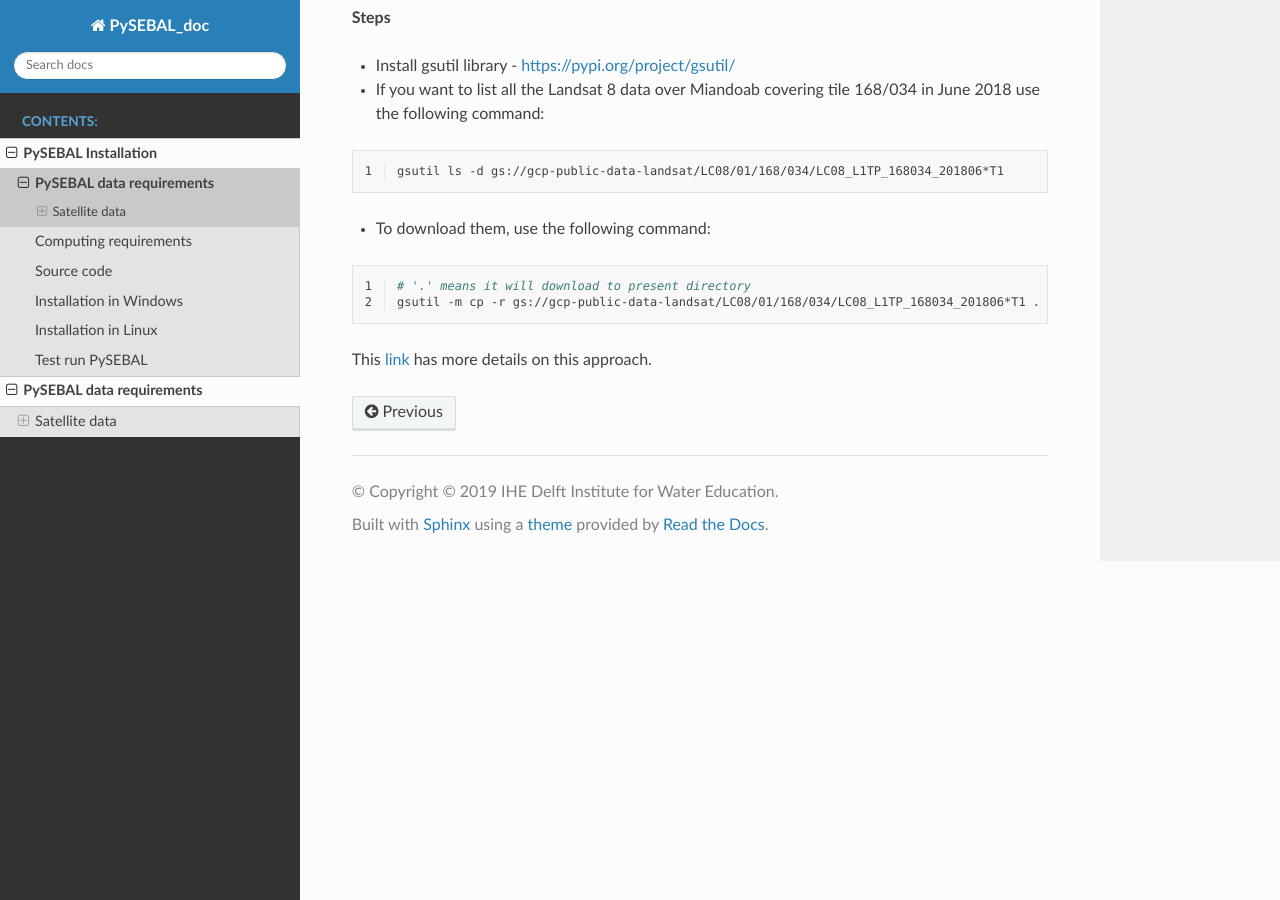
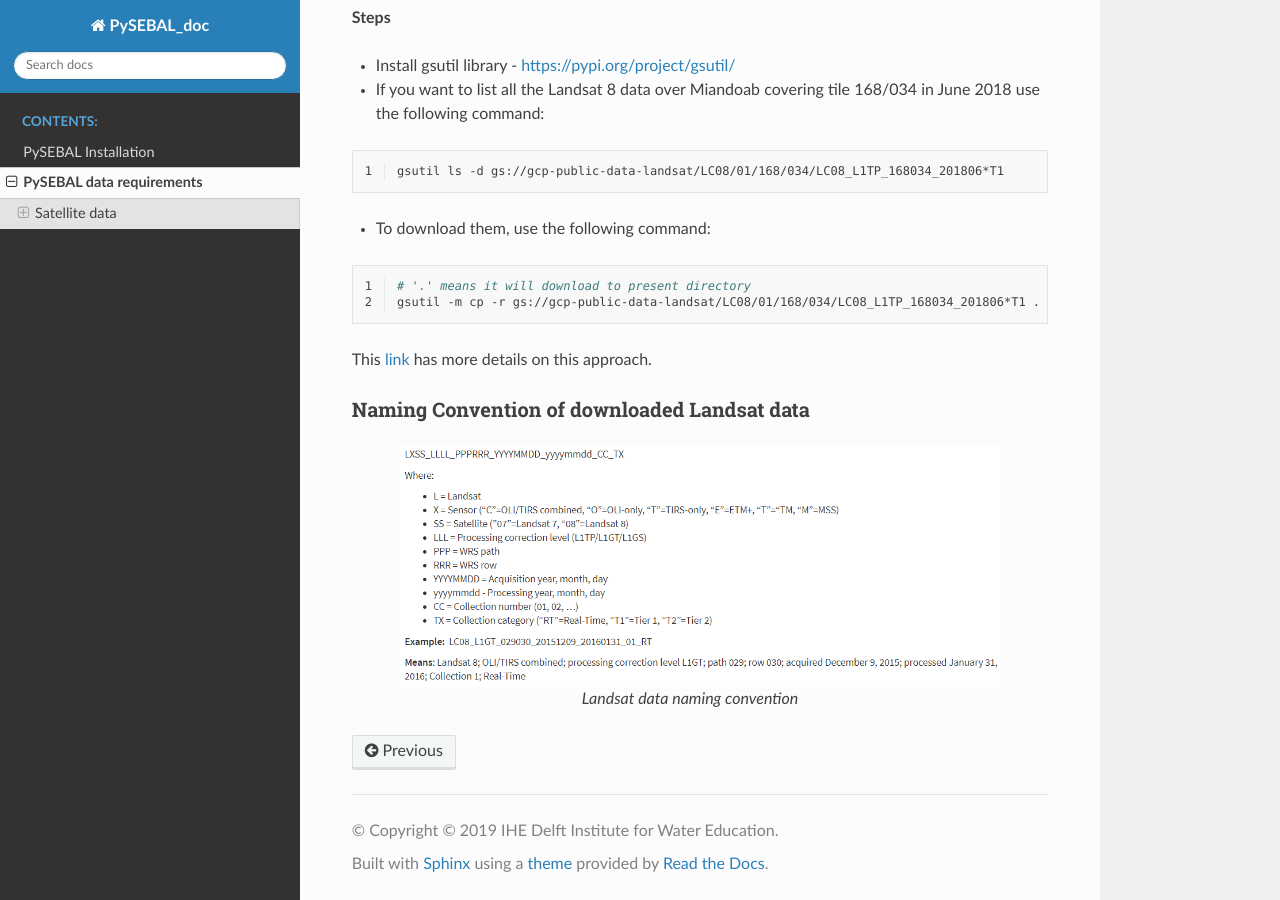
Before and after one commit to spareeth/PySEBAL_doc, a Sphinx documentation site: the page built from docs/source/data.rst, in a window 1280 px wide and 900 px high, scrolled down 4434 px. Built offline with Sphinx 7.4.7 and the Read the Docs theme 2.0.0, drawn with Linux system fonts in a browser that asks for light colours.

Commit message:
minor changes

```diff
--- a/docs/source/data.rst
+++ b/docs/source/data.rst
@@ -119,6 +119,17 @@ This section explains how you can download big amount of Landsat data from Googl
 
 This `link <https://shuzhanfan.github.io/2018/05/download-landsat8-data-from-google-cloud/>`_ has more details on this approach.
 
+Naming Convention of downloaded Landsat data
+++++++++++++++++++++++++++++++++++++++++++++
+
+.. figure:: img/ls7.png
+   :align: center
+   :width: 600
+
+   Landsat data naming convention
+
+
+
 .. Meteo data
 .. ==========
 
--- a/docs/source/installation.rst
+++ b/docs/source/installation.rst
@@ -4,8 +4,6 @@ PySEBAL Installation
 .. toctree::
    :maxdepth: 2
    :caption: Contents
-
-   data
 
 PySEBAL is a python library to compute Actual EvapoTranspiration (ETa) and other related variables using SEBAL model. Following specifications are recommended to run PySEBAL.
 
```
Also changed, not shown: docs/source/img/ls7.png (added), 10 other files.
